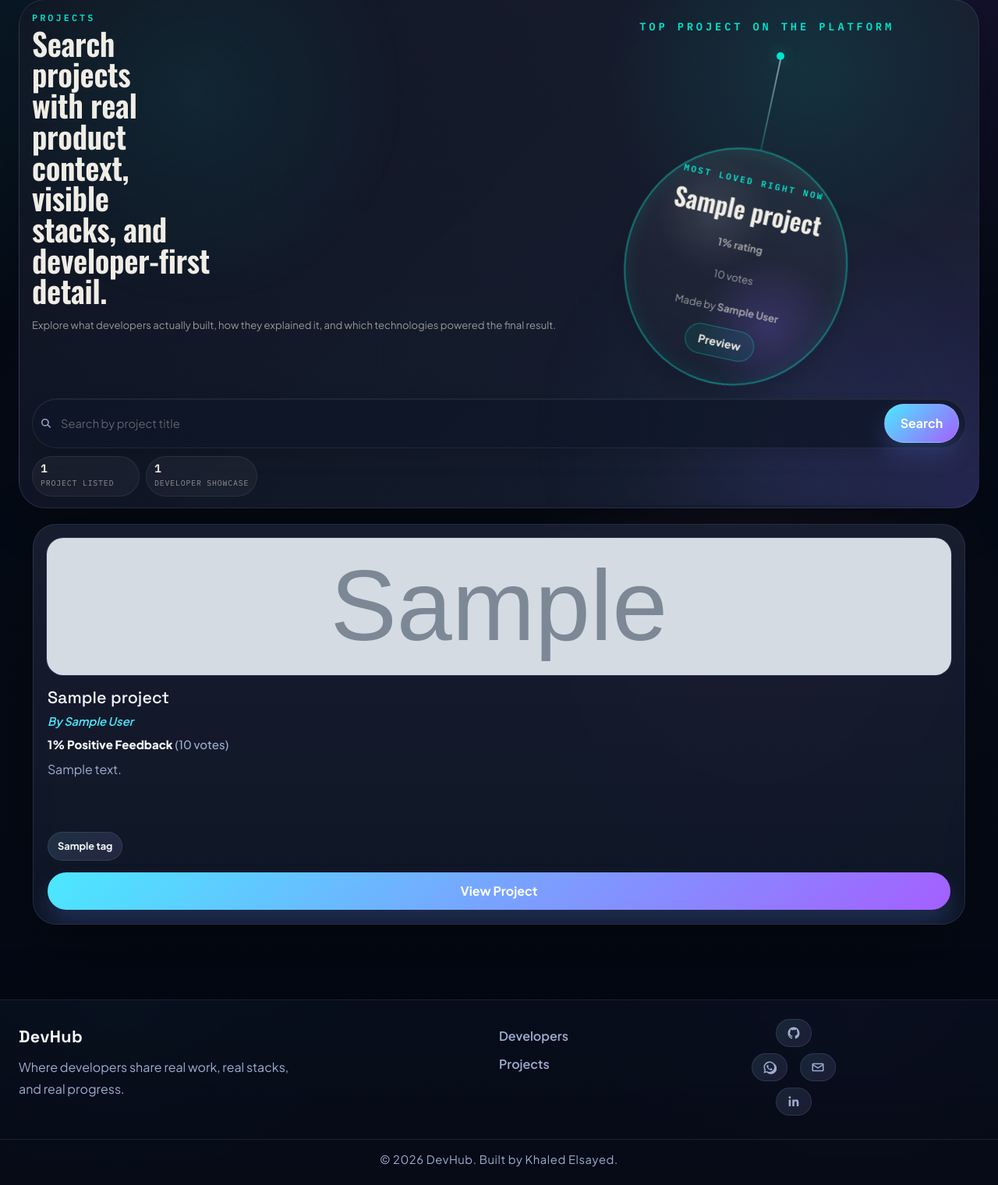
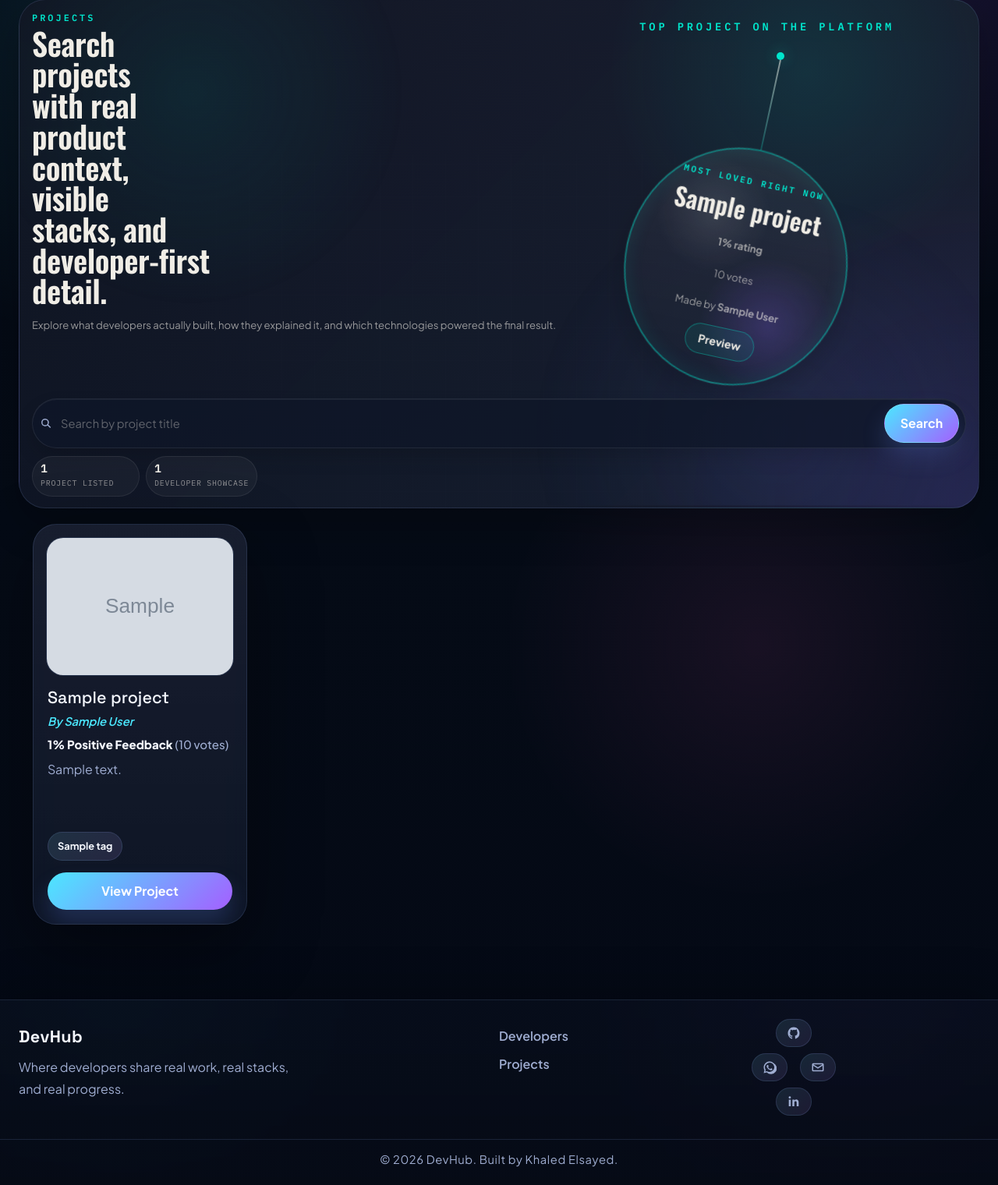
Before and after one commit to khaledelsayed2003/devhub, a Django app: page /projects/ in a window 1280 px wide. Shown: the part 130-1650 px from the top of the page at 78% size. Run offline with Django 5.2, Linux system fonts and the light colour scheme; tables that the repository leaves empty hold one stand-in row (values such as "Sample post"); grey boxes marked "Sample" are stand-in pictures; some web fonts are replaced.

Commit message:
Keep project cards consistently sized for sparse result sets

```diff
--- a/static/styles/projects.css
+++ b/static/styles/projects.css
@@ -758,11 +758,15 @@ body.light-theme .project-delete-summary {
 
 .projects-grid-page {
   display: grid;
-  grid-template-columns: repeat(auto-fit, minmax(300px, 1fr));
-  justify-content: stretch;
+  grid-template-columns: repeat(4, minmax(0, 1fr));
+  justify-content: start;
   gap: 32px;
   align-items: start;
   padding-inline: 18px;
+}
+
+.project-tile {
+  max-width: 420px;
 }
 
 .project-tile,
@@ -1264,6 +1268,10 @@ body.light-theme .projects-pager-button.is-active {
   .projects-search-shell .primary-button {
     width: 100%;
     grid-column: 1 / -1;
+  }
+
+  .projects-grid-page {
+    grid-template-columns: repeat(2, minmax(0, 1fr));
   }
 }
 
```
